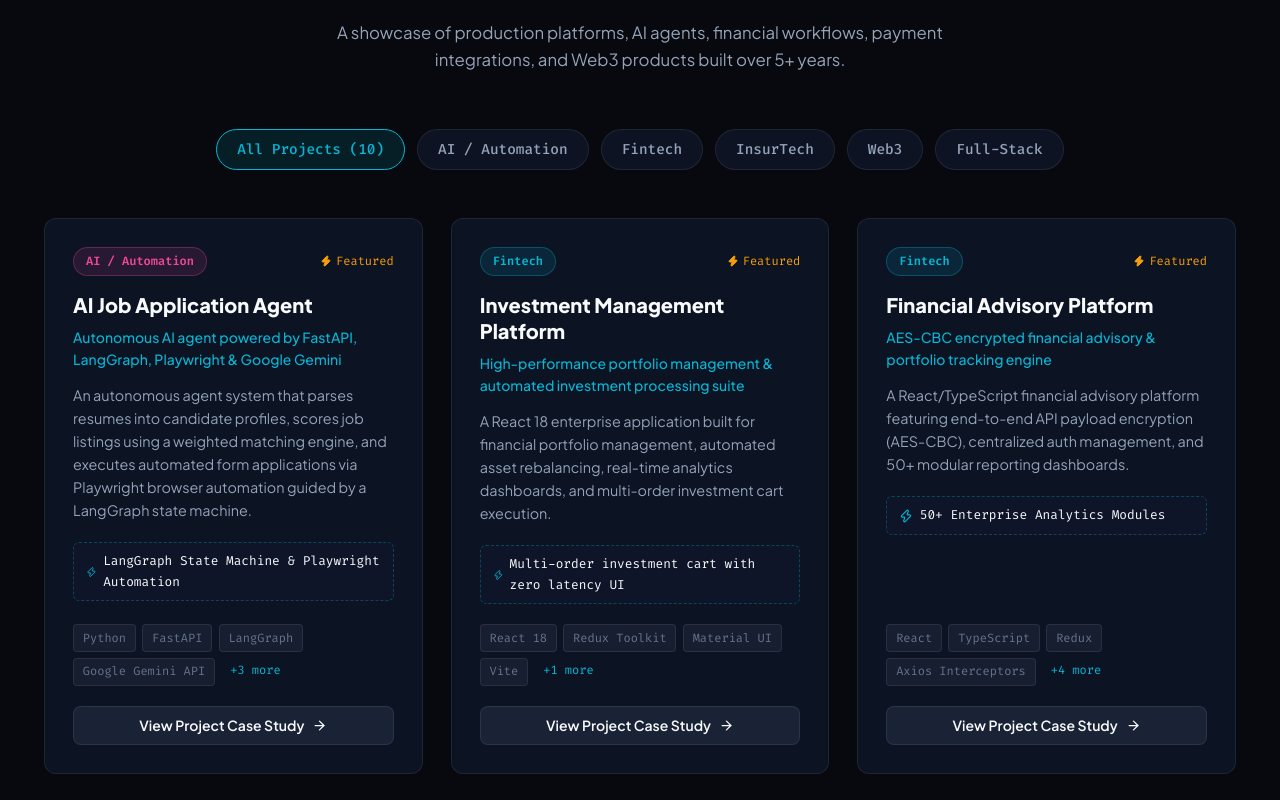
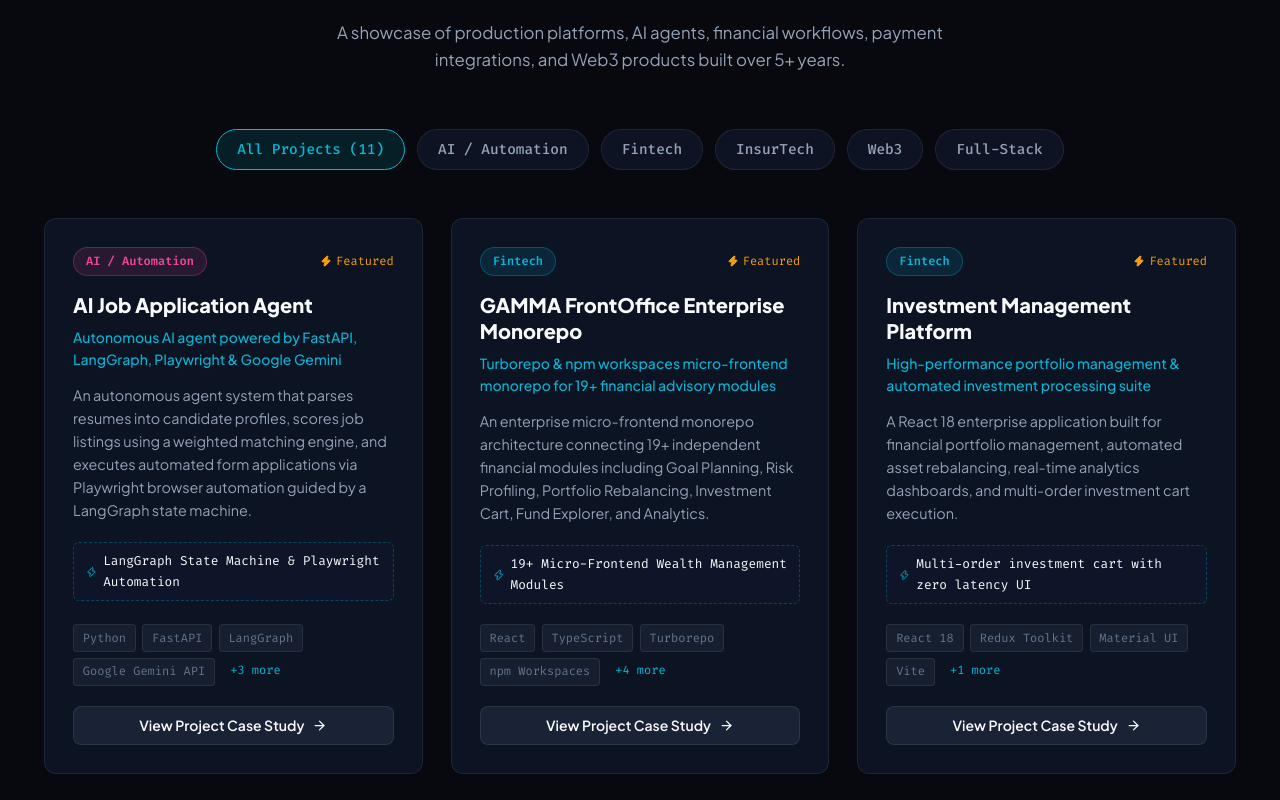
Before and after one commit to dazzler-123/chandan-maurya-portfolio, a React (Vite) app: page / in a window 1280 px wide. Shown: the part 5820-6620 px from the top of the page. Built offline with nearby package versions, Linux system fonts and the light colour scheme.

Commit message:
Add GAMMA FrontOffice Enterprise Monorepo project

```diff
--- a/src/data/portfolioData.ts
+++ b/src/data/portfolioData.ts
@@ -162,6 +162,22 @@
     featured: true
   },
   {
+    id: 'gamma-frontoffice-monorepo',
+    title: 'GAMMA FrontOffice Enterprise Monorepo',
+    category: 'Fintech',
+    tagline: 'Turborepo & npm workspaces micro-frontend monorepo for 19+ financial advisory modules',
+    description: 'An enterprise micro-frontend monorepo architecture connecting 19+ independent financial modules including Goal Planning, Risk Profiling, Portfolio Rebalancing, Investment Cart, Fund Explorer, and Analytics.',
+    technologies: ['React', 'TypeScript', 'Turborepo', 'npm Workspaces', 'Vite', 'Docker', 'Nginx', 'GitLab CI/CD'],
+    keyHighlights: [
+      'Architected a micro-frontend monorepo unifying 19+ wealth management and advisory modules.',
+      'Configured Turborepo & npm workspaces for rapid build caching, shared dependencies, and parallel script execution.',
+      'Implemented Docker containerization and Nginx reverse proxy routing with SSL certificate termination.',
+      'Integrated GitLab CI/CD pipelines for automated testing, build verification, and zero-downtime deployment.'
+    ],
+    metrics: '19+ Micro-Frontend Wealth Management Modules',
+    featured: true
+  },
+  {
     id: 'investment-management',
     title: 'Investment Management Platform',
     category: 'Fintech',
```
